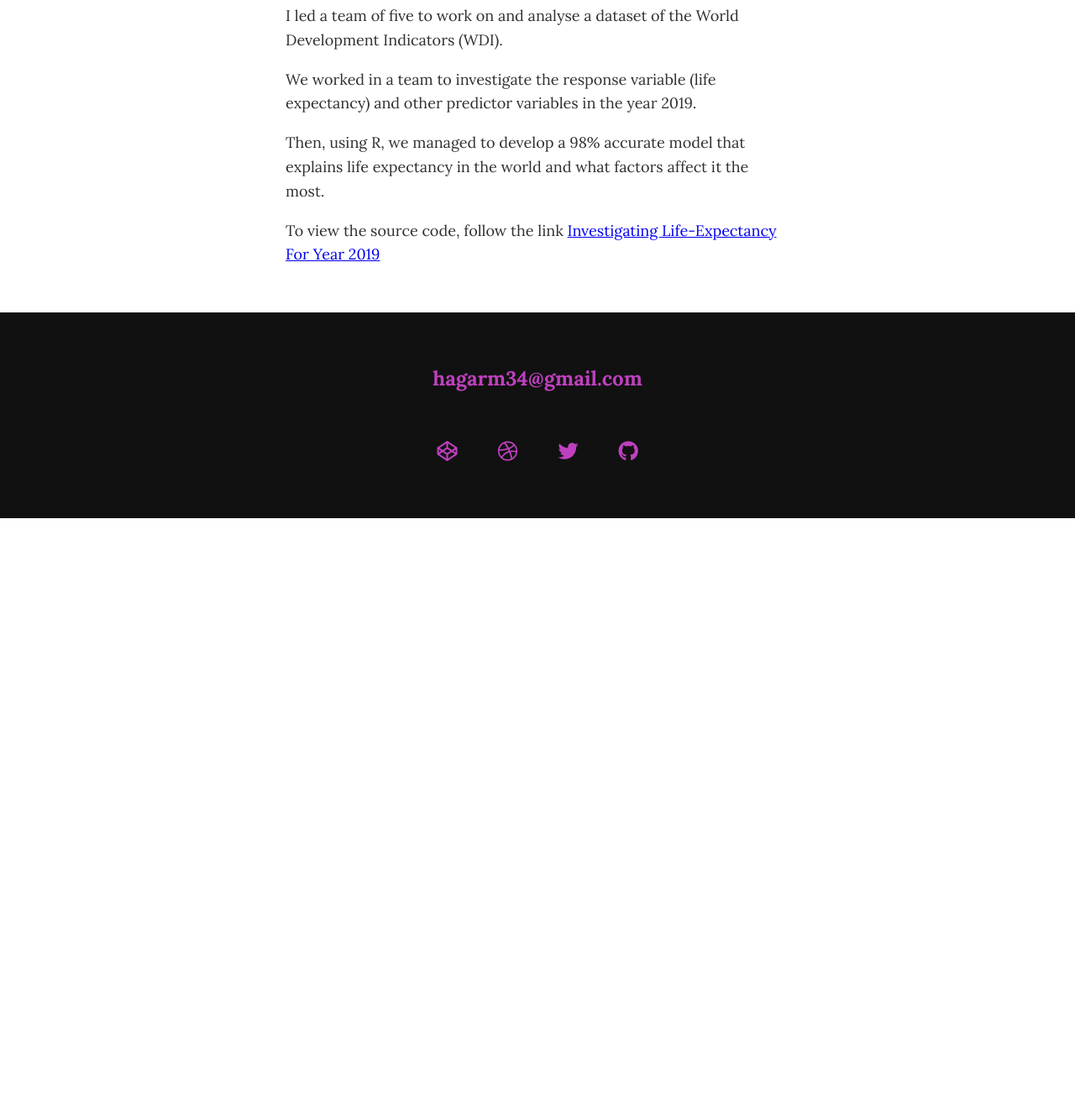
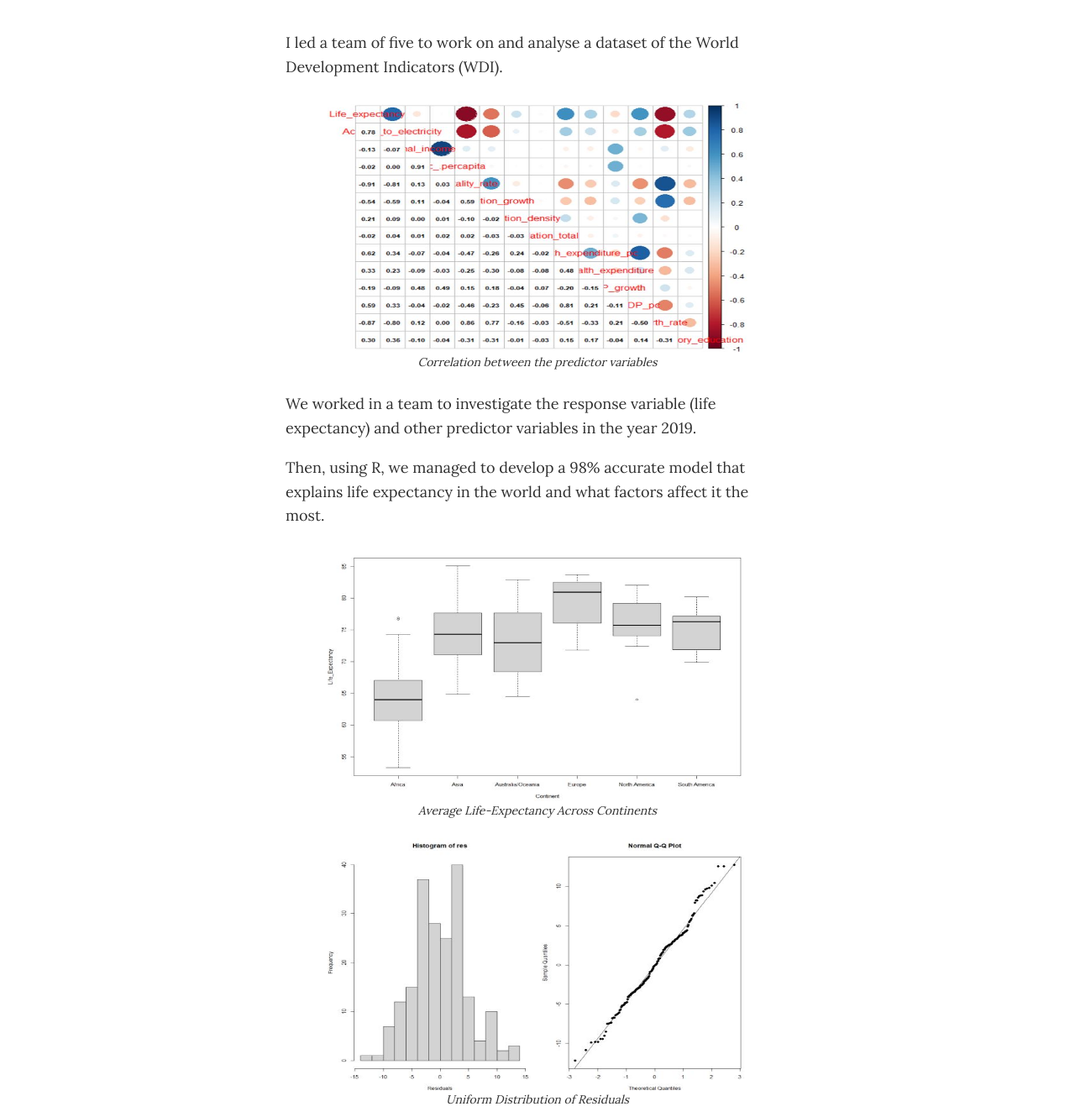
Before and after one commit to HagarMostafa/Portfoilio, a website built with Vite: page portfolio-item-02.html in a window 1280 px wide. Shown: the part 460-1790 px from the top of the page at 84% size. Before the commit the page ends 1077 px from the top, so only its background shows below. Built offline with nearby package versions, Linux system fonts and the light colour scheme.

Commit message:
issue Replace portfolio Items with real projects  #1 Added pictures of project 2

```diff
--- a/portfolio-item-02.html
+++ b/portfolio-item-02.html
@@ -37,13 +37,25 @@
                 <strong>Life Expectancy in 2019</strong>
             </h1>
             <p class="section__subtitle section__subtitle--intro">Developing a linear model that explains the life expectancies in 2019.</p>
-            <img src="img/portfolio-02.jpg" alt="" class="intro__img">
+            <img src="img/lifeExp.jpg" alt="" class="intro__img">
         </section>
 
         <div class="portfolio-item-individual">
             <p> I led a team of five to work on and analyse a dataset of the World Development Indicators (WDI).</p>
+            <figure>
+                <img src="img/correlation.jpg" alt="" >
+                <figcaption>Correlation between the predictor variables</figcaption>
+            </figure>
             <p>We worked in a team to investigate the response variable (life expectancy) and other predictor variables in the year 2019.</p>
             <p>Then, using R, we managed to develop a 98% accurate model that explains life expectancy in the world and what factors affect it the most.</p>
+            <figure>
+                <img src="img/avgLifeExpectancy.jpg" alt="" >
+                <figcaption>Average Life-Expectancy Across Continents</figcaption>
+            </figure>
+            <figure>
+                <img src="img/unionDist.jpg" alt="" >
+                <figcaption>Uniform Distribution of Residuals</figcaption>
+            </figure>
             <p>To view the source code, follow the link <a href="https://github.com/HagarMostafa/Modelling_Expermintal_Data">Investigating Life-Expectancy For Year 2019</a></p>
         </div>
 
```
Also changed, not shown: index.html (+1 -1 lines), img/avgLifeExpectancy.JPG (added), img/correlation.JPG (added), img/lifeExp.JPG (added), img/unionDist.JPG (added).
